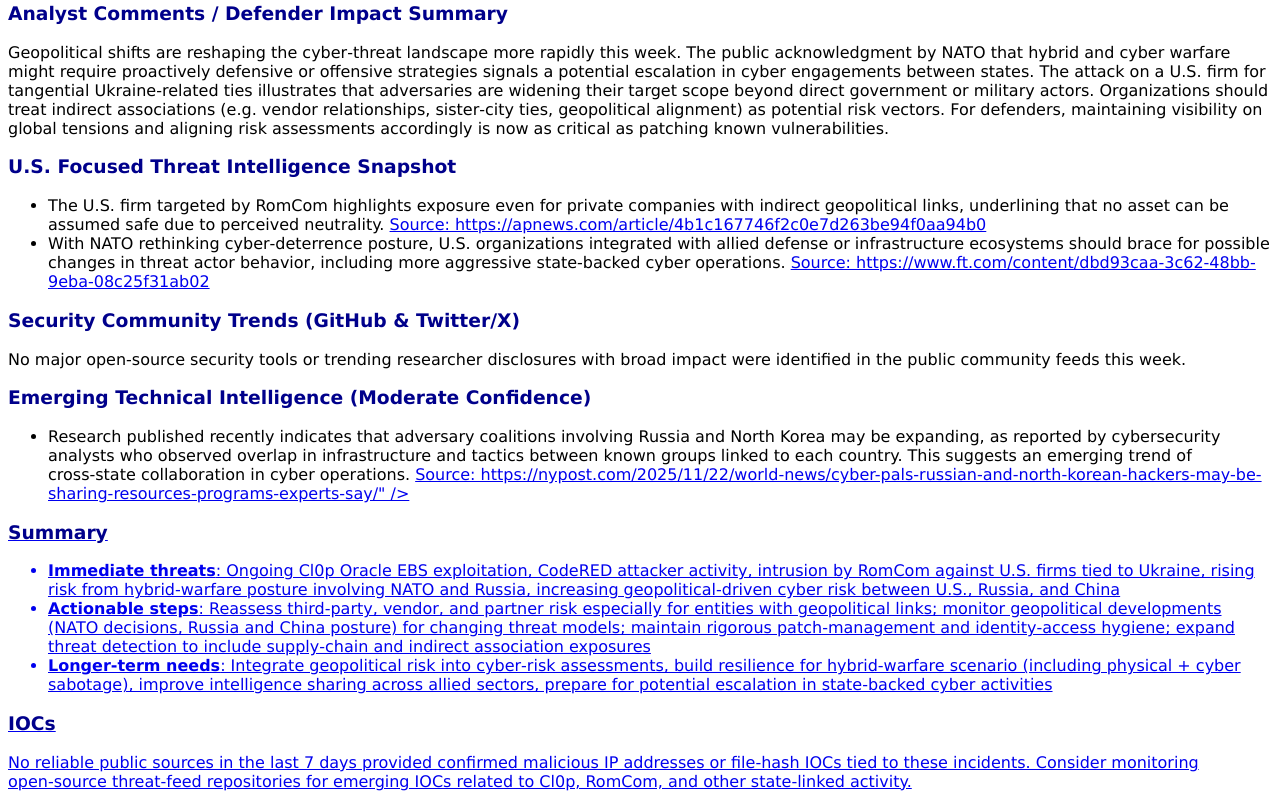
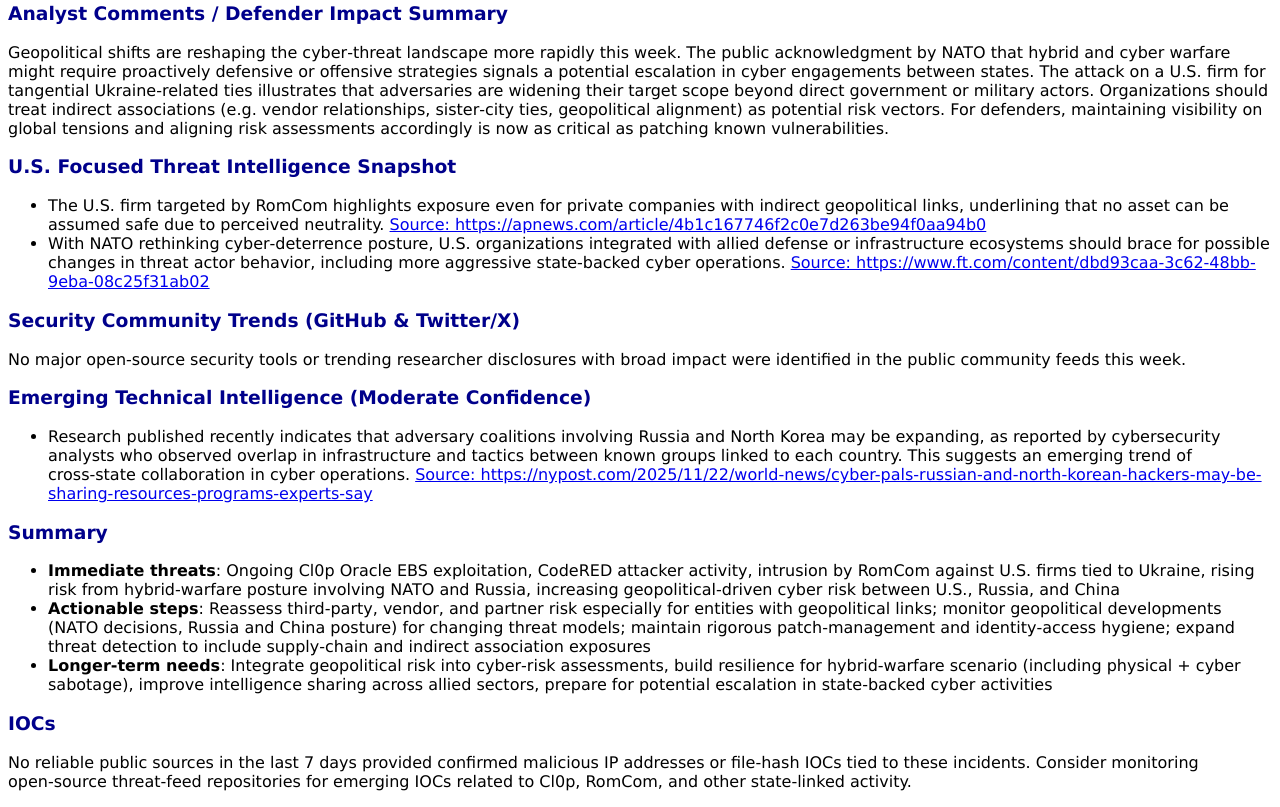
Before and after one commit to cipherseclabs/cipher_weekly, a plain HTML site: page docs/index.html in a window 1280 px wide. Shown: the part 1313-2120 px from the top of the page. Drawn offline with Linux system fonts and the light colour scheme.

Commit message:
Atualização automática via script

```diff
--- a/docs/index.html
+++ b/docs/index.html
@@ -63,7 +63,7 @@
 <h3 style="color: darkblue;"><b>Emerging Technical Intelligence (Moderate Confidence)</b></h3>
 
 <ul>
-  <li>Research published recently indicates that adversary coalitions involving Russia and North Korea may be expanding, as reported by cybersecurity analysts who observed overlap in infrastructure and tactics between known groups linked to each country. This suggests an emerging trend of cross‑state collaboration in cyber operations. <a href="https://nypost.com/2025/11/22/world-news/cyber-pals-russian-and-north-korean-hackers-may-be-sharing-resources-programs-experts-say/" target="_blank">Source: https://nypost.com/2025/11/22/world-news/cyber-pals-russian-and-north-korean-hackers-may-be-sharing-resources-programs-experts-say/" /></li>
+  <li>Research published recently indicates that adversary coalitions involving Russia and North Korea may be expanding, as reported by cybersecurity analysts who observed overlap in infrastructure and tactics between known groups linked to each country. This suggests an emerging trend of cross‑state collaboration in cyber operations. <a href="https://nypost.com/2025/11/22/world-news/cyber-pals-russian-and-north-korean-hackers-may-be-sharing-resources-programs-experts-say/" target="_blank">Source: https://nypost.com/2025/11/22/world-news/cyber-pals-russian-and-north-korean-hackers-may-be-sharing-resources-programs-experts-say</a></li>
 </ul>
 
 <h3 style="color: darkblue;"><b>Summary</b></h3>
```
